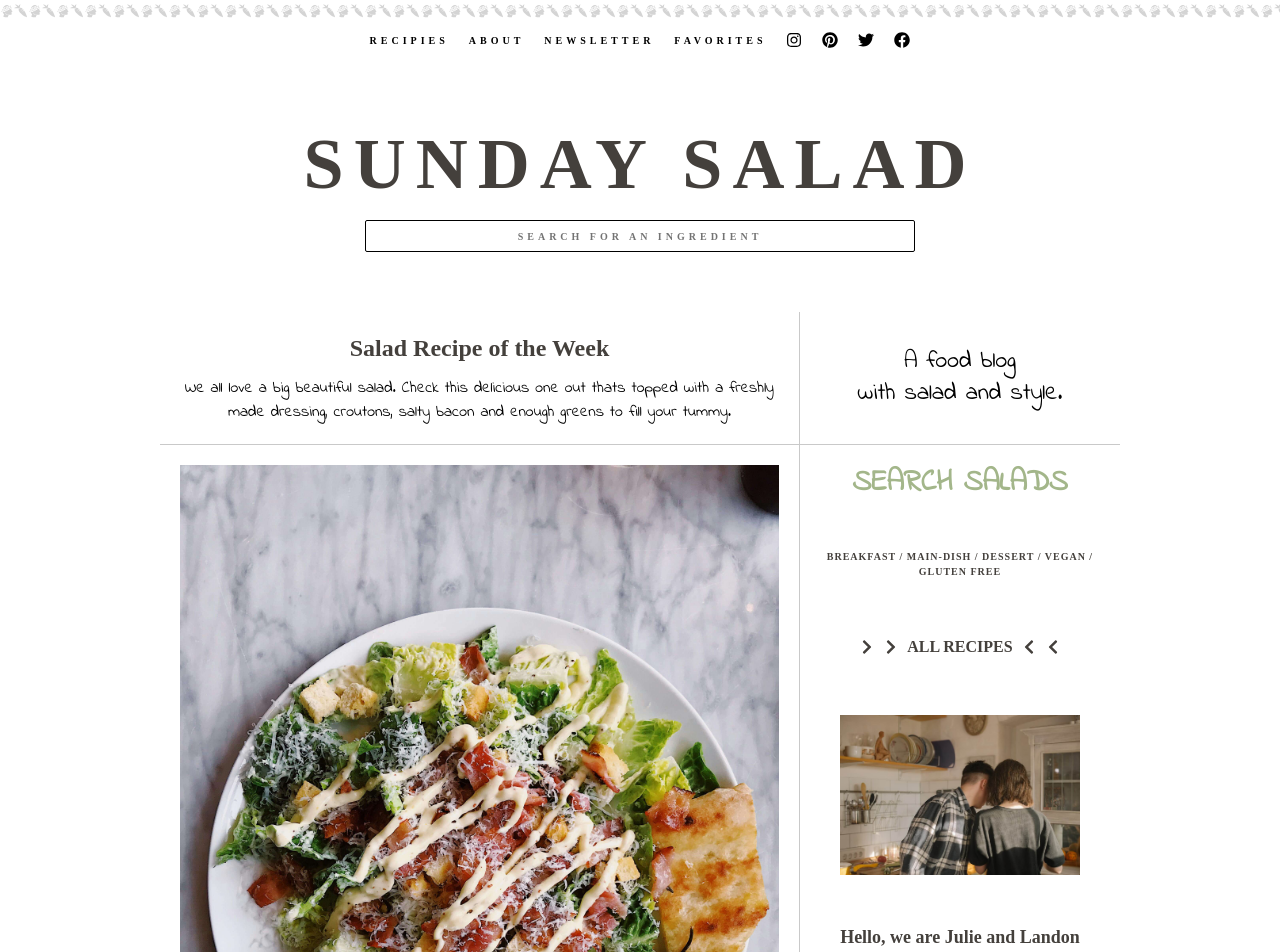
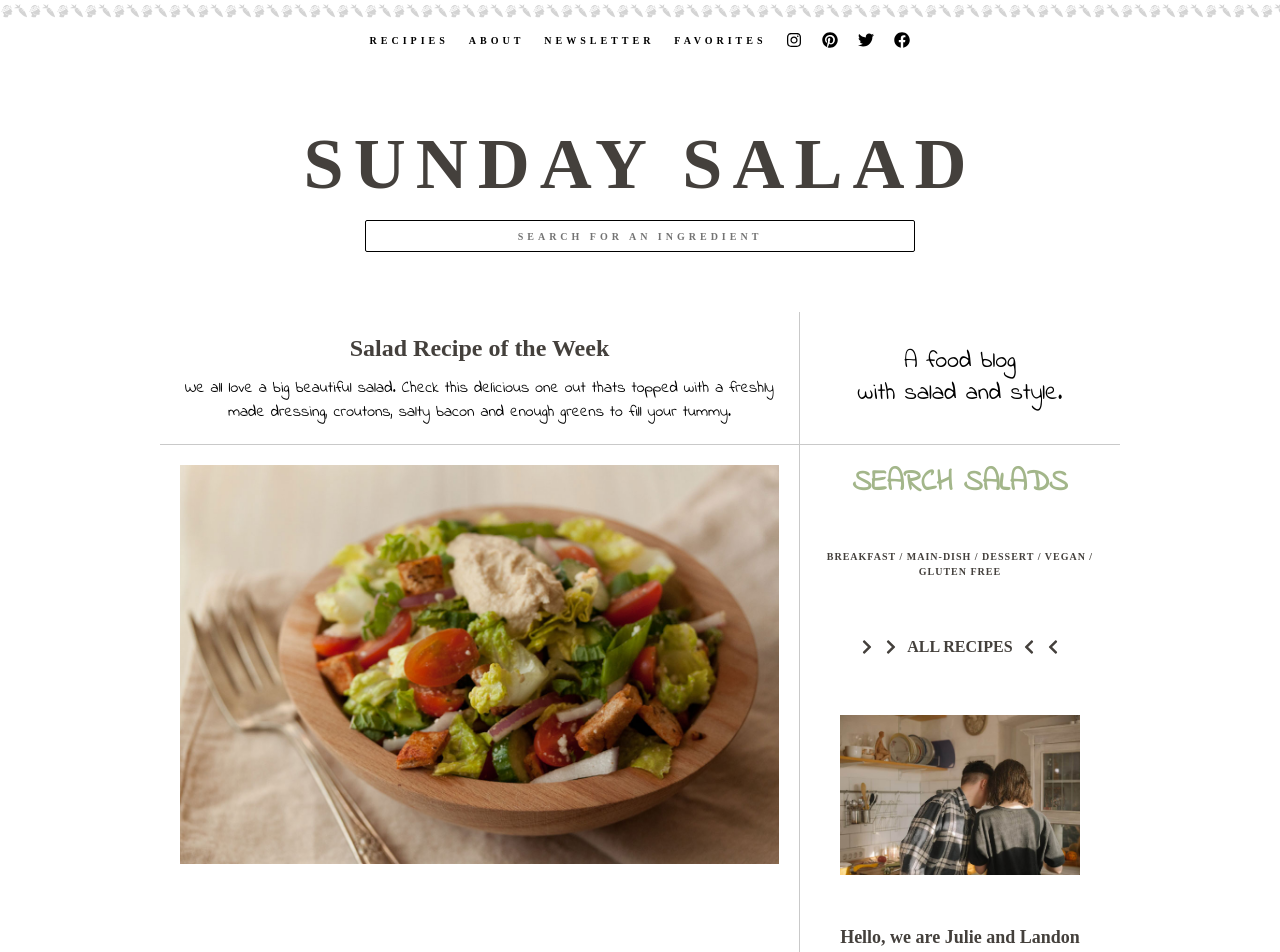
Before and after one commit to lgrinders/RecipieApp, a React (Vite) app: page / in a window 1280 px wide. Shown: the top 952 px of the page. Built offline with nearby package versions, Linux system fonts and the light colour scheme; a web font is replaced by a local one.

Commit message:
change: change default home image

```diff
--- a/src/components/default-home-screen/index.jsx
+++ b/src/components/default-home-screen/index.jsx
@@ -1,4 +1,4 @@
-import saladImage from "../../assets/images/saladImage.jpg";
+import fatoush from "../../assets/images/fatoush.jpg";
 import { FaChevronRight, FaChevronLeft } from "react-icons/fa";
 import couple from "../../assets/images/couple.jpeg";
 import {
@@ -41,7 +41,7 @@ export default function DefaultHomeScreen() {
         </div>
         <div className="flex">
           <div className="w-full border-iconGray p-5 md:w-2/3 md:border-r">
-            <img src={saladImage} className="" alt="" />
+            <img src={fatoush} alt="salad image" />
           </div>
           <div className="hidden items-center gap-12 p-5 md:flex md:w-1/3 md:flex-col">
             <h2 className="text-center font-Play text-3xl font-bold text-accentOlive">
--- a/src/pages/Home/index.jsx
+++ b/src/pages/Home/index.jsx
@@ -22,7 +22,7 @@ export default function Home() {
           onClick={() => {
             setRecipesList([]), setSearchStatus("");
           }}
-          className="px-8 text-center font-Bodoni sm:text-7xl font-bold leading-[80px] tracking-[10px] text-stone-700 text-6xl"
+          className="px-8 text-center font-Bodoni text-6xl font-bold leading-[80px] tracking-[10px] text-stone-700 sm:text-7xl"
         >
           SUNDAY SALAD
         </button>
```
Also changed, not shown: src/assets/images/fatoush.jpg (added).
